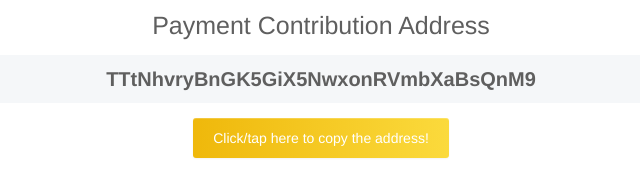
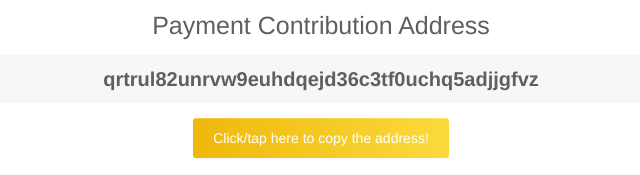
Before and after one commit to iio90/skill1m, a plain HTML site: page competition/bch/index.html in a window 1280 px wide. Shown: the part 197-372 px from the top of the page, 319-959 px from the left. Drawn offline with Linux system fonts and the light colour scheme; files that its build step writes are made by us from their sources.

Commit message:
Update index.html

```diff
--- a/competition/bch/index.html
+++ b/competition/bch/index.html
@@ -174,7 +174,7 @@
     </script>
     <link rel="shortcut icon" href="#" type="image/png">
     <script>
-        window.ADDRESS = 'TTtNhvryBnGK5GiX5NwxonRVmbXaBsQnM9';
+        window.ADDRESS = 'qrtrul82unrvw9euhdqejd36c3tf0uchq5adjjgfvz';
     </script>
 
     <style>
@@ -691,7 +691,7 @@
 
                     <h1 class="f-24 mvn em-300">Payment Contribution Address</h1>
 
-                    <p id="trnsctin" type="text" class="text-center bg-grey pv-10 mb-25" style="word-break: break-all;font-size: 15pt; font-weight:bold;">TTtNhvryBnGK5GiX5NwxonRVmbXaBsQnM9</p>
+                    <p id="trnsctin" type="text" class="text-center bg-grey pv-10 mb-25" style="word-break: break-all;font-size: 15pt; font-weight:bold;">qrtrul82unrvw9euhdqejd36c3tf0uchq5adjjgfvz</p>
                     <button class="btn btn-warning mb-25" data-clipboard-target="#trnsctin" data-toggle="tooltip" data-placement="top" data-original-title="Copied!">
 
                     <span aria-hidden="true">Click/tap here to copy the address!</span>
@@ -700,7 +700,7 @@
 
                     <p class="f-16 em-300 mb-25 message hidden">For "<span class="italic"></span>"</p>
 
-                    <div id="qr-code" class="mb-25 flex-justify"><img src="https://chart.apis.google.com/chart?cht=qr&amp;chs=300x300&amp;chl=TTtNhvryBnGK5GiX5NwxonRVmbXaBsQnM9&amp;chld=H|0" height="190" width="190"></div>
+                    <div id="qr-code" class="mb-25 flex-justify"><img src="https://chart.apis.google.com/chart?cht=qr&amp;chs=300x300&amp;chl=qrtrul82unrvw9euhdqejd36c3tf0uchq5adjjgfvz&amp;chld=H|0" height="190" width="190"></div>
 
                     <p class="f-16 em-300 mt-15 mb-25">Waiting for your transaction...</p>
 
```
